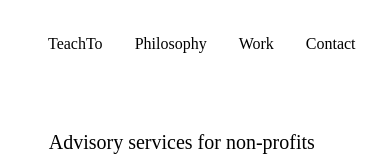
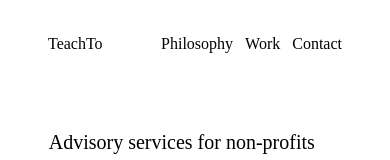
Before and after one commit to owen-myers/teach-to-site-v2, a Next.js app: page / in a window 390 px wide. Shown: the top 160 px of the page. Built offline with nearby package versions, Linux system fonts and the light colour scheme; a web font is replaced by a local one.

Commit message:
Changing <Nav/> responsiveness
Update to <Nav/> that makes it fit on top of the screen on mobile.

```diff
--- a/app/nav.tsx
+++ b/app/nav.tsx
@@ -4,12 +4,12 @@ export default function Nav() {
     return (
         <div>
             <nav className="font-averia text-black py-8 flex justify-between items-center">
-                <div className="ml-12 mr-8">
+                <div className="ml-12 mr-3 sm:mr-8">
                 <Link href="/">TeachTo</Link>
                 </div>
                 <div>
-                    <Link href="/philosophy" className="mr-8 transition-colors duration-300 ease-in-out hover:text-gray-500 focus:text-gray-500 active:text-gray-500">Philosophy</Link>
-                    <Link href="/work" className="mr-8 transition-colors duration-300 ease-in-out hover:text-gray-500 focus:text-gray-500 active:text-gray-500">Work</Link>
+                    <Link href="/philosophy" className="mr-3 sm:mr-8 transition-colors duration-300 ease-in-out hover:text-gray-500 focus:text-gray-500 active:text-gray-500">Philosophy</Link>
+                    <Link href="/work" className="mr-3 sm:mr-8 transition-colors duration-300 ease-in-out hover:text-gray-500 focus:text-gray-500 active:text-gray-500">Work</Link>
                     <Link href="/contact" className="mr-12 transition-colors duration-300 ease-in-out hover:text-gray-500 focus:text-gray-500 active:text-gray-500">Contact</Link>
                 </div>
             </nav>
```
